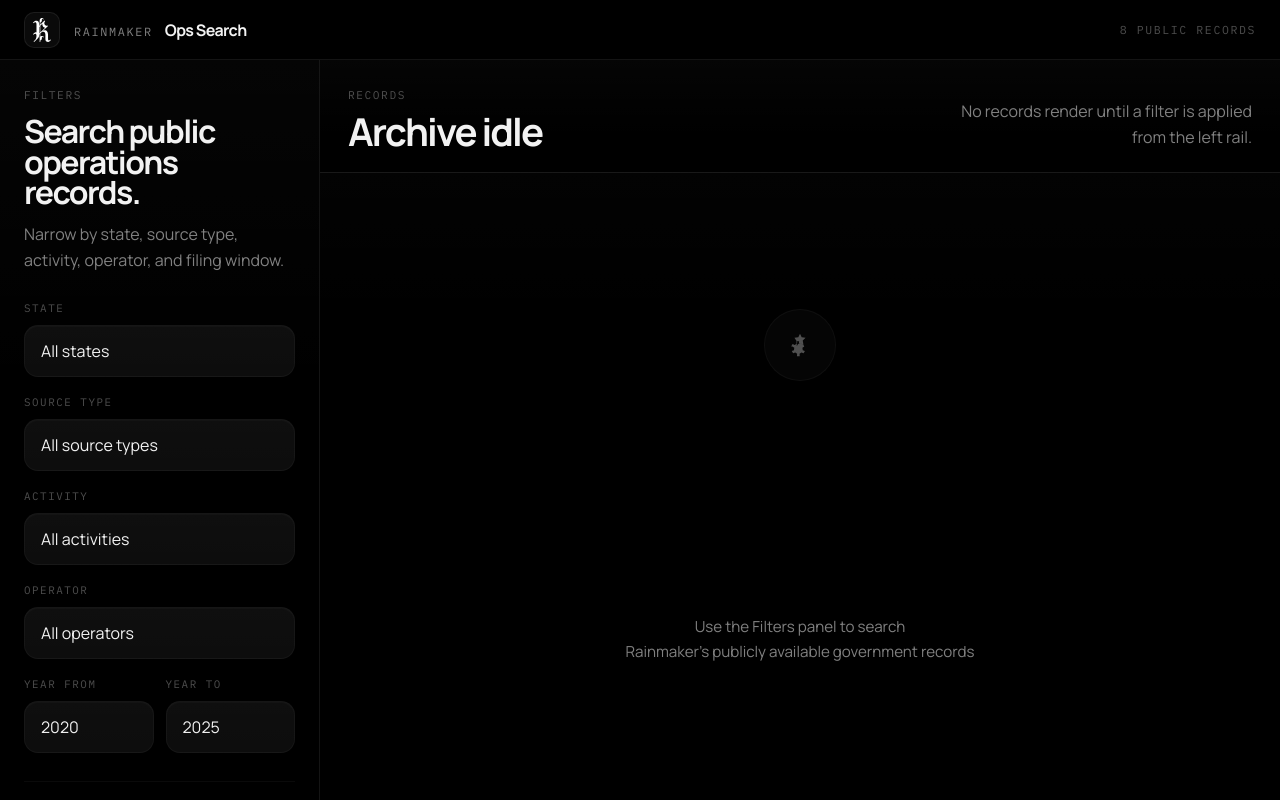
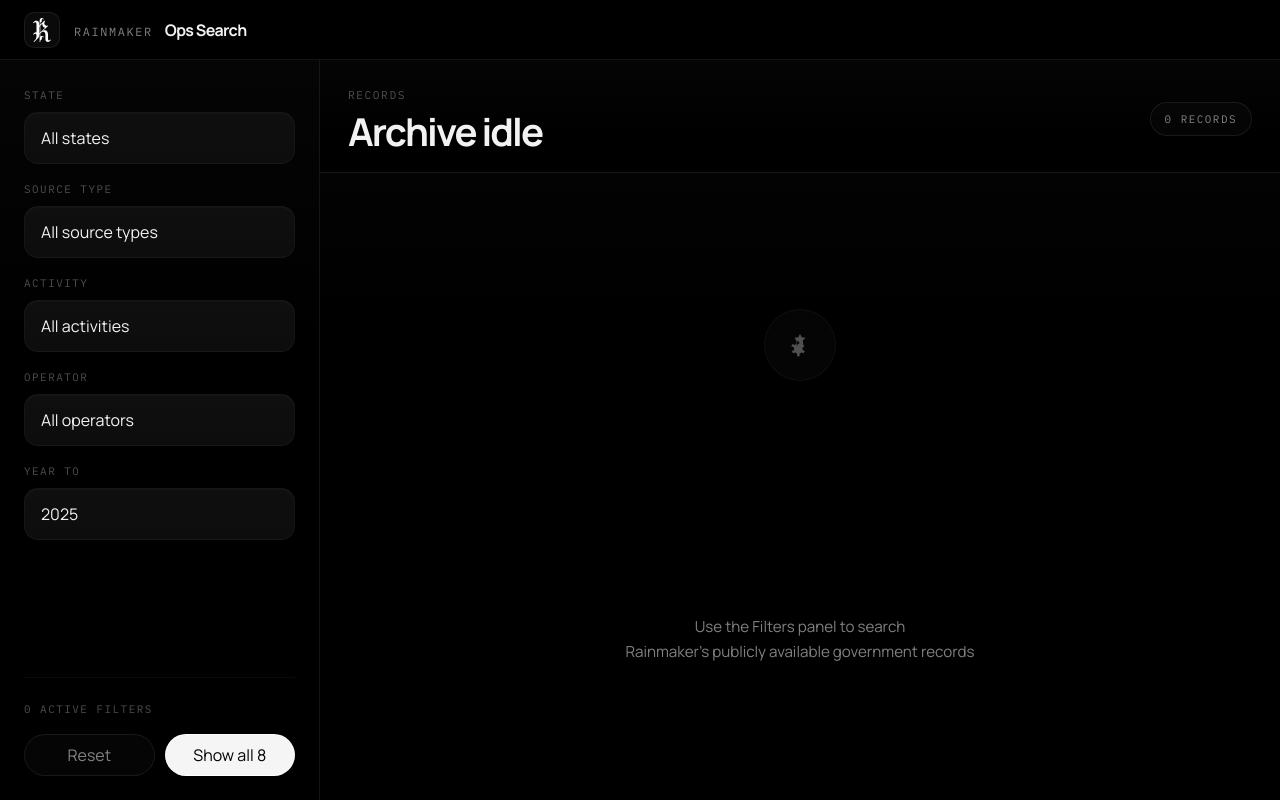
Before and after one commit to Mrinal-Kulkarni/rainmaker-docs-search, a Next.js app: page / in a window 1280 px wide. Built offline with nearby package versions, Linux system fonts and the light colour scheme.

Commit message:
refactor: simplify filters shell and record count tabs

```diff
--- a/src/app/globals.css
+++ b/src/app/globals.css
@@ -155,7 +155,7 @@
 .filters-status,
 .record-meta,
 .record-toggle,
-.header-caption {
+.records-tab {
   font-family: var(--font-mono), monospace;
   letter-spacing: 0.14em;
   text-transform: uppercase;
@@ -177,11 +177,6 @@
   display: flex;
   align-items: center;
   gap: 14px;
-}
-
-.header-caption {
-  color: var(--text-tertiary);
-  font-size: 0.72rem;
 }
 
 .drawer-toggle,
@@ -262,16 +257,14 @@
 .filters-rail {
   min-height: 0;
   border-right: 1px solid var(--line);
-  overflow: auto;
+  overflow: hidden;
 }
 
 .filters-panel {
-  position: sticky;
-  top: 0;
   display: flex;
   flex-direction: column;
-  gap: 28px;
-  min-height: 100%;
+  gap: 22px;
+  height: 100%;
   padding: 28px 24px 24px;
   background:
     linear-gradient(180deg, rgba(255, 255, 255, 0.018), transparent 40%),
@@ -303,7 +296,6 @@
 }
 
 .panel-copy,
-.records-copy,
 .record-subtitle,
 .empty-state-copy,
 .detail-row dd {
@@ -354,12 +346,6 @@
   background: var(--void);
 }
 
-.year-grid {
-  display: grid;
-  grid-template-columns: repeat(2, minmax(0, 1fr));
-  gap: 12px;
-}
-
 .filters-footer {
   margin-top: auto;
   display: grid;
@@ -371,7 +357,6 @@
 .filters-status {
   display: flex;
   align-items: center;
-  justify-content: space-between;
   gap: 12px;
   color: var(--text-tertiary);
   font-size: 0.68rem;
@@ -392,7 +377,7 @@
 
 .records-header {
   display: flex;
-  align-items: flex-end;
+  align-items: center;
   justify-content: space-between;
   gap: 24px;
   padding: 28px 28px 22px;
@@ -408,9 +393,18 @@
   line-height: 0.94;
 }
 
-.records-copy {
-  max-width: 30ch;
-  text-align: right;
+.records-tab {
+  display: inline-flex;
+  align-items: center;
+  justify-content: center;
+  min-height: 34px;
+  padding: 0 14px;
+  border: 1px solid var(--line);
+  border-radius: 999px;
+  background: var(--hover);
+  color: var(--text-secondary);
+  font-size: 0.68rem;
+  white-space: nowrap;
 }
 
 .records-body {
@@ -603,10 +597,6 @@
     display: none;
   }
 
-  .drawer-toggle {
-    display: inline-flex;
-  }
-
   .ops-layout {
     display: block;
     overflow: visible;
@@ -621,14 +611,9 @@
   }
 
   .records-header {
-    flex-direction: column;
-    align-items: flex-start;
+    flex-wrap: wrap;
+    align-items: center;
     padding: 22px 18px 18px;
-  }
-
-  .records-copy {
-    max-width: none;
-    text-align: left;
   }
 
   .records-list {
@@ -689,6 +674,12 @@
     line-height: 0.96;
   }
 
+  .mobile-drawer-actions {
+    display: flex;
+    align-items: center;
+    gap: 10px;
+  }
+
   .mobile-drawer-body {
     max-height: calc(min(88svh, 780px) - 85px);
     overflow: auto;
--- a/src/app/page.tsx
+++ b/src/app/page.tsx
@@ -70,8 +70,7 @@
   const [sourceType, setSourceType] = useState<typeof ALL_OPTION | SourceType>(ALL_OPTION);
   const [activity, setActivity] = useState<string>(ALL_OPTION);
   const [operator, setOperator] = useState<string>(ALL_OPTION);
-  const [yearStart, setYearStart] = useState(YEAR_MIN);
-  const [yearEnd, setYearEnd] = useState(YEAR_MAX);
+  const [yearFilter, setYearFilter] = useState(YEAR_MAX);
   const [showAllRecords, setShowAllRecords] = useState(false);
   const [expandedId, setExpandedId] = useState<string | null>(null);
 
@@ -80,15 +79,14 @@
     sourceType !== ALL_OPTION ||
     activity !== ALL_OPTION ||
     operator !== ALL_OPTION ||
-    yearStart !== YEAR_MIN ||
-    yearEnd !== YEAR_MAX;
+    yearFilter !== YEAR_MAX;
 
   const activeFilterCount = [
     stateFilter !== ALL_OPTION,
     sourceType !== ALL_OPTION,
     activity !== ALL_OPTION,
     operator !== ALL_OPTION,
-    yearStart !== YEAR_MIN || yearEnd !== YEAR_MAX,
+    yearFilter !== YEAR_MAX,
   ].filter(Boolean).length;
 
   const shouldShowRecords = hasActiveFilters || showAllRecords;
@@ -110,7 +108,7 @@
       return false;
     }
 
-    return report.startYear >= yearStart && report.startYear <= yearEnd;
+    return report.startYear <= yearFilter;
   }).sort((left, right) => {
     if (right.startYear !== left.startYear) {
       return right.startYear - left.startYear;
@@ -118,6 +116,9 @@
 
     return left.designation.localeCompare(right.designation);
   });
+
+  const visibleRecordCount = shouldShowRecords ? filteredReports.length : 0;
+  const recordCountLabel = `${visibleRecordCount} record${visibleRecordCount === 1 ? '' : 's'}`;
 
   function handleStateChange(value: string) {
     setShowAllRecords(false);
@@ -143,22 +144,10 @@
     setOperator(value);
   }
 
-  function handleYearStartChange(value: number) {
+  function handleYearFilterChange(value: number) {
     setShowAllRecords(false);
     setExpandedId(null);
-    setYearStart(value);
-    if (value > yearEnd) {
-      setYearEnd(value);
-    }
-  }
-
-  function handleYearEndChange(value: number) {
-    setShowAllRecords(false);
-    setExpandedId(null);
-    setYearEnd(value);
-    if (value < yearStart) {
-      setYearStart(value);
-    }
+    setYearFilter(value);
   }
 
   function resetFilters() {
@@ -166,8 +155,7 @@
     setSourceType(ALL_OPTION);
     setActivity(ALL_OPTION);
     setOperator(ALL_OPTION);
-    setYearStart(YEAR_MIN);
-    setYearEnd(YEAR_MAX);
+    setYearFilter(YEAR_MAX);
     setShowAllRecords(false);
     setExpandedId(null);
   }
@@ -177,26 +165,15 @@
     setSourceType(ALL_OPTION);
     setActivity(ALL_OPTION);
     setOperator(ALL_OPTION);
-    setYearStart(YEAR_MIN);
-    setYearEnd(YEAR_MAX);
+    setYearFilter(YEAR_MAX);
     setShowAllRecords(true);
     setExpandedId(null);
     setMobileFiltersOpen(false);
   }
 
-  function renderFilterPanel(showIntro: boolean) {
+  function renderFilterPanel() {
     return (
       <div className="filters-panel">
-        {showIntro ? (
-          <div className="panel-heading">
-            <p className="panel-kicker">Filters</p>
-            <h1 className="panel-title">Search public operations records.</h1>
-            <p className="panel-copy">
-              Narrow by state, source type, activity, operator, and filing window.
-            </p>
-          </div>
-        ) : null}
-
         <div className="filter-stack">
           <label className="filter-field">
             <span className="filter-label">State</span>
@@ -249,24 +226,9 @@
             </select>
           </label>
 
-          <div className="year-grid">
-            <label className="filter-field">
-              <span className="filter-label">Year from</span>
-              <select
-                value={yearStart}
-                onChange={(event) => handleYearStartChange(Number(event.target.value))}
-              >
-                {YEAR_OPTIONS.map((year) => (
-                  <option key={year} value={year}>
-                    {year}
-                  </option>
-                ))}
-              </select>
-            </label>
-
           <label className="filter-field">
             <span className="filter-label">Year to</span>
-              <select value={yearEnd} onChange={(event) => handleYearEndChange(Number(event.target.value))}>
+            <select value={yearFilter} onChange={(event) => handleYearFilterChange(Number(event.target.value))}>
               {YEAR_OPTIONS.map((year) => (
                 <option key={year} value={year}>
                   {year}
@@ -275,12 +237,10 @@
             </select>
           </label>
         </div>
-        </div>
 
         <div className="filters-footer">
           <div className="filters-status">
-            <span>{activeFilterCount} active</span>
-            <span>{REPORTS.length} indexed</span>
+            <span>{activeFilterCount} active filter{activeFilterCount === 1 ? '' : 's'}</span>
           </div>
 
           <div className="filters-actions">
@@ -317,7 +277,6 @@
         </a>
 
         <div className="header-meta">
-          <span className="header-caption">8 public records</span>
           <button
             type="button"
             className="drawer-toggle"
@@ -333,7 +292,7 @@
       </header>
 
       <div className="ops-layout">
-        <aside className="filters-rail">{renderFilterPanel(true)}</aside>
+        <aside className="filters-rail">{renderFilterPanel()}</aside>
 
         <section className="records-shell" aria-label="Records">
           <div className="records-header">
@@ -345,12 +304,7 @@
                   : 'Archive idle'}
               </h2>
             </div>
-
-            <p className="records-copy">
-              {shouldShowRecords
-                ? 'Expand a record to inspect agency context, notes, and the source document.'
-                : 'No records render until a filter is applied from the left rail.'}
-            </p>
+            <span className="records-tab">{recordCountLabel}</span>
           </div>
 
           <div className="records-body">
@@ -373,7 +327,7 @@
                 <p className="empty-state-copy">
                   No records match the current filters.
                   <br />
-                  Reset the panel or widen the year range.
+                  Reset the panel or loosen a filter.
                 </p>
               </div>
             ) : (
@@ -455,12 +409,15 @@
             <p className="panel-kicker">Filters</p>
             <h2 className="mobile-drawer-title">Refine records</h2>
           </div>
+          <div className="mobile-drawer-actions">
+            <span className="records-tab">{recordCountLabel}</span>
             <button type="button" className="ghost-button" onClick={() => setMobileFiltersOpen(false)}>
               Close
             </button>
           </div>
+        </div>
 
-        <div className="mobile-drawer-body">{renderFilterPanel(false)}</div>
+        <div className="mobile-drawer-body">{renderFilterPanel()}</div>
       </aside>
     </div>
   );
```
Lines whose indentation alone changed are shown as unchanged.
